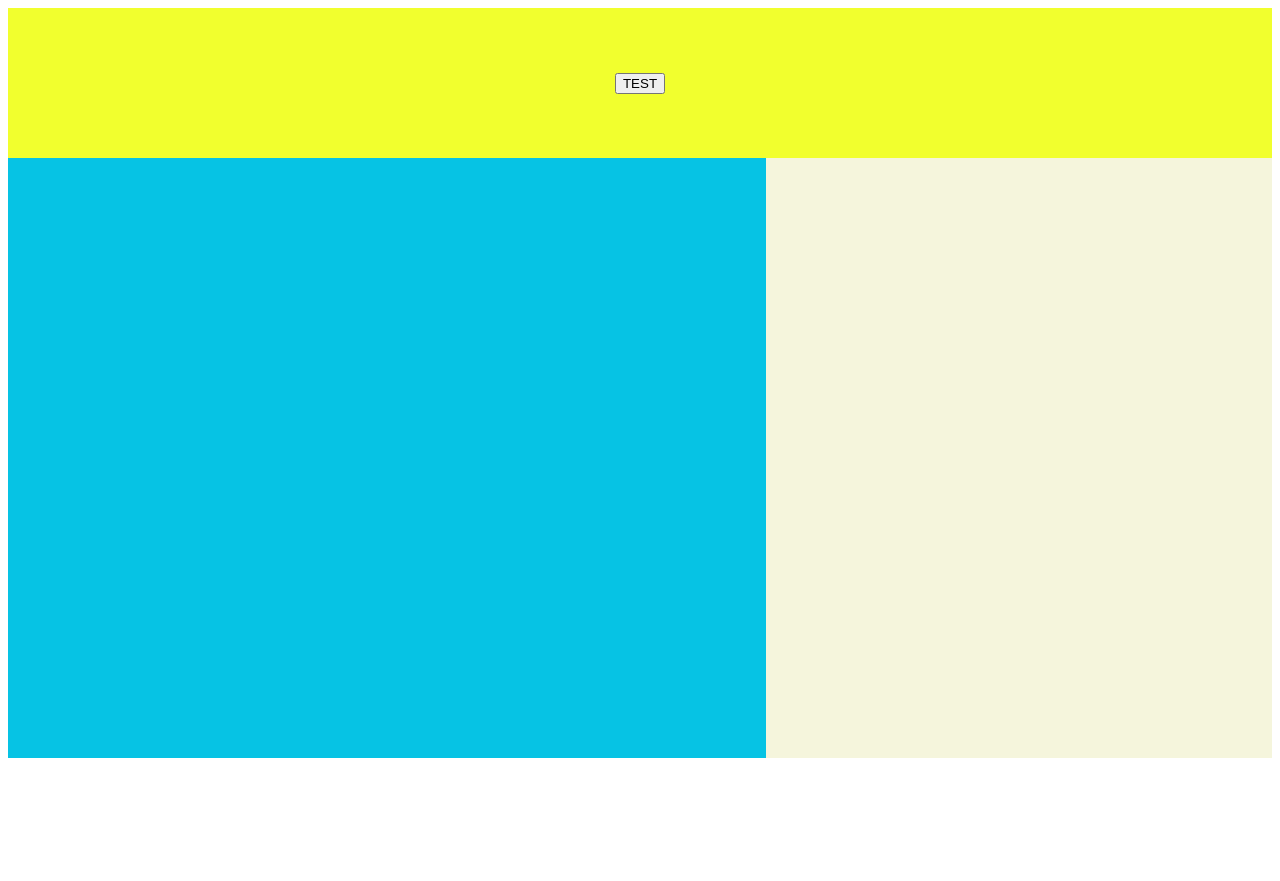
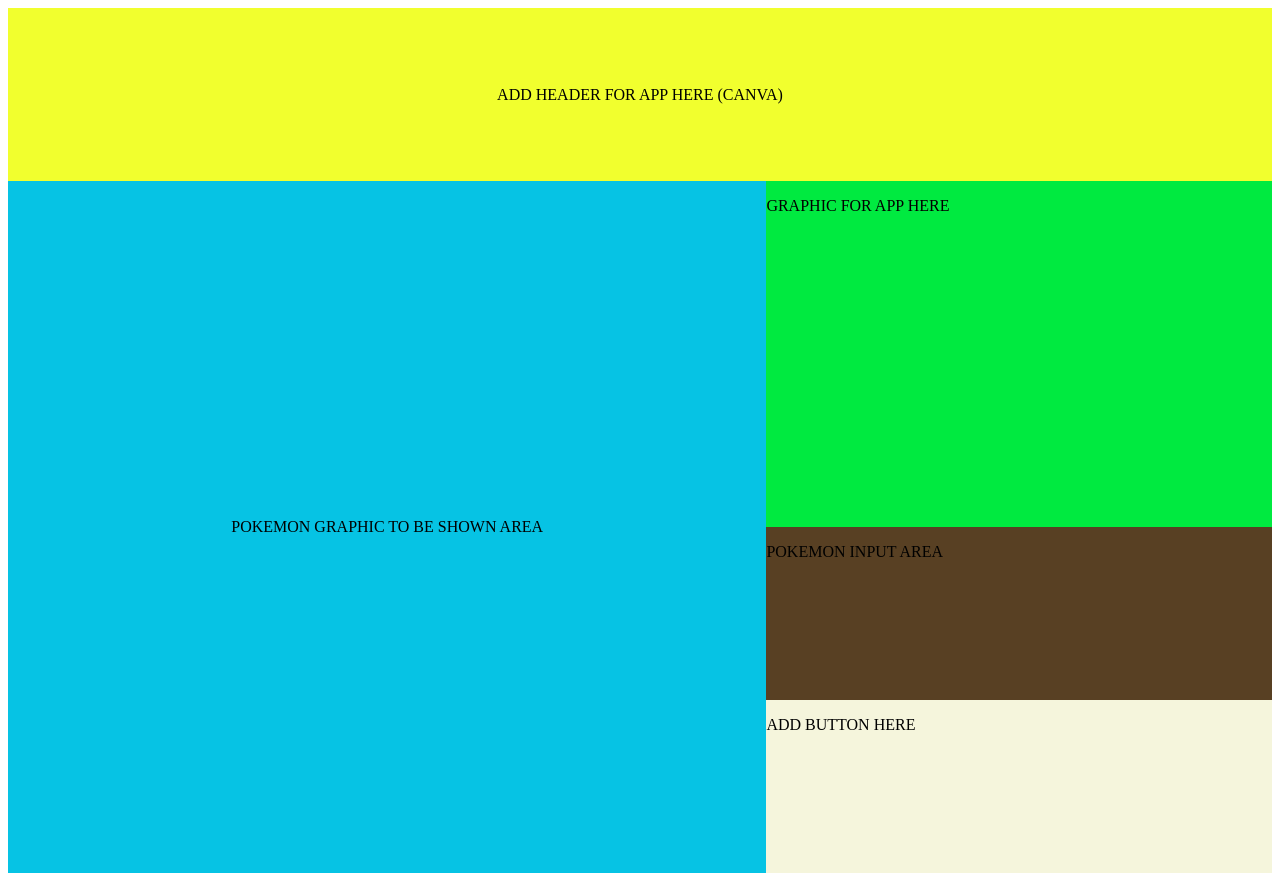
Before and after one commit to JalalJonaid/front-end-portfolio-project, a plain HTML site: page index.html in a window 1280 px wide. Before the commit the page ends 800 px from the top, so only its background shows below. Drawn offline with Linux system fonts and the light colour scheme.

Commit message:
Template for webpage

```diff
--- a/index.html
+++ b/index.html
@@ -10,19 +10,19 @@
 <body>
     <div class="parent">
         <div class="header">
-            <button>TEST</button>
+            <p>ADD HEADER FOR APP HERE (CANVA)</p>
         </div>
         <div class="pokemonZone">
-
+            <p>POKEMON GRAPHIC TO BE SHOWN AREA</p>
         </div>
         <div class="inputField">
-
+            <p>POKEMON INPUT AREA</p>
         </div>
         <div class="buttonField">
-
+            <p>ADD BUTTON HERE</p>
         </div>
         <div class="graphicField">
-
+            <p>GRAPHIC FOR APP HERE</p>
         </div>
     </div>
 </body>
--- a/styles.css
+++ b/styles.css
@@ -10,7 +10,7 @@
 .header {
     grid-area: 1/1/2/6;
     background: #F1FF2E;
-    height: 150px;
+    height: 173px;
     display: flex;
     justify-content: center;
     align-items: center;
@@ -27,7 +27,10 @@
 
 .inputField {
     grid-area: 4/4/5/6;
+    height: flex;
+    background: #584023;
     justify-content: center;
+    align-items: center;
 }
 
 .buttonField {
@@ -36,4 +39,8 @@
 
 .graphicField {
     grid-area: 2/4/4/6;
+    height: flex;
+    background: #00ea40;
+    justify-content: center;
+    align-items: center;
 }
```
